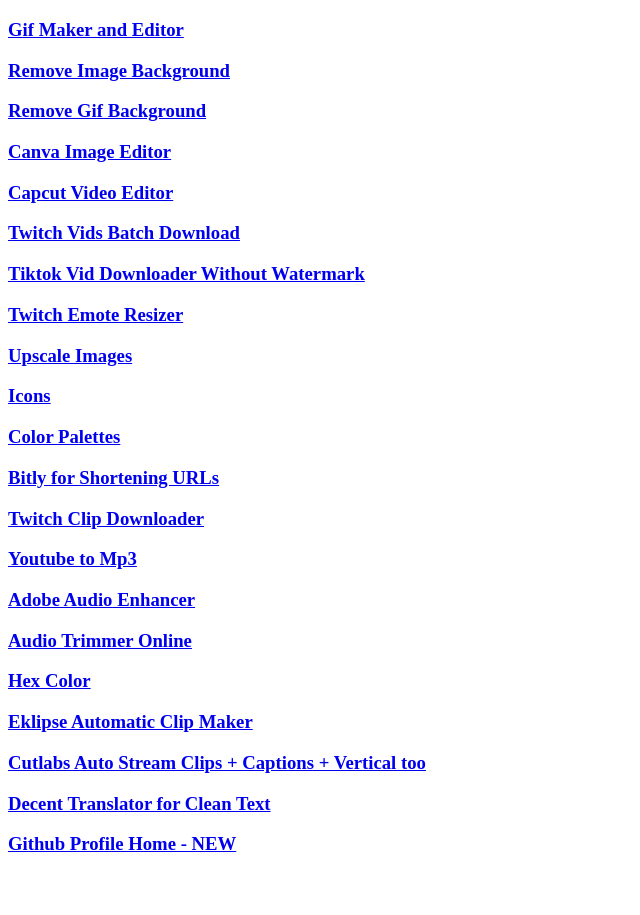
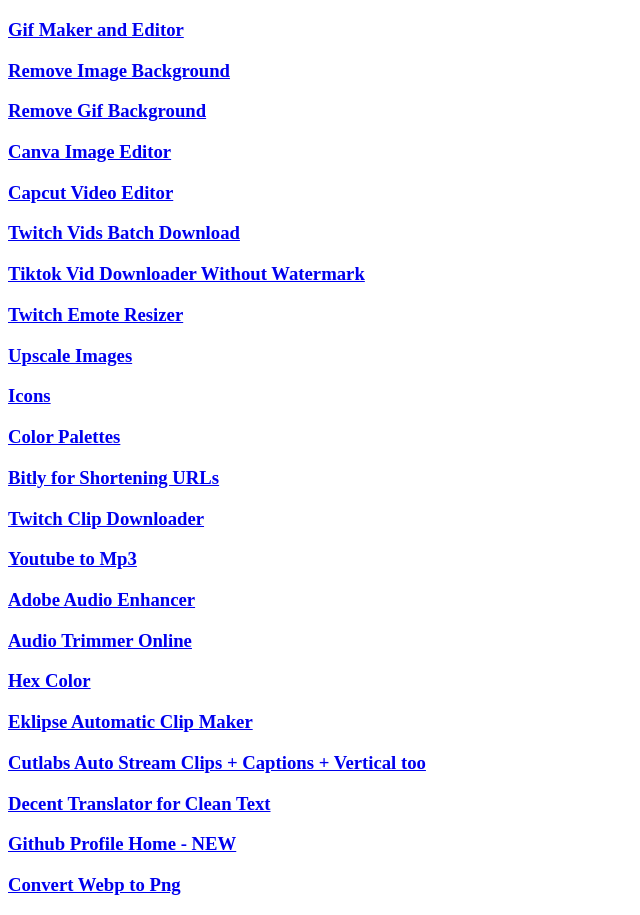
Before and after one commit to gerryjekova/NerdWiki, a plain HTML site: page index.html in a window 1280 px wide. Shown: the part 61-976 px from the top of the page, without its empty margins (0-640 px from the left). Before the commit the page ends 935 px from the top, so only its background shows below. Drawn offline with Linux system fonts and the light colour scheme.

Commit message:
Update index.html

```diff
--- a/index.html
+++ b/index.html
@@ -23,5 +23,6 @@
     <h3><a href="https://cutlabs.ai/" target="_blank">Cutlabs Auto Stream Clips + Captions + Vertical too</a></h3>
     <h3><a href="https://www.deepl.com/" target="_blank">Decent Translator for Clean Text</a></h3>
     <h3><a href="https://github.com/NqmaNazad" target="_blank">Github Profile Home - NEW</a></h3>
+    <h3><a href="https://cloudconvert.com/webp-to-png" target="_blank">Convert Webp to Png</a></h3>
   </body>
 </html>
```
